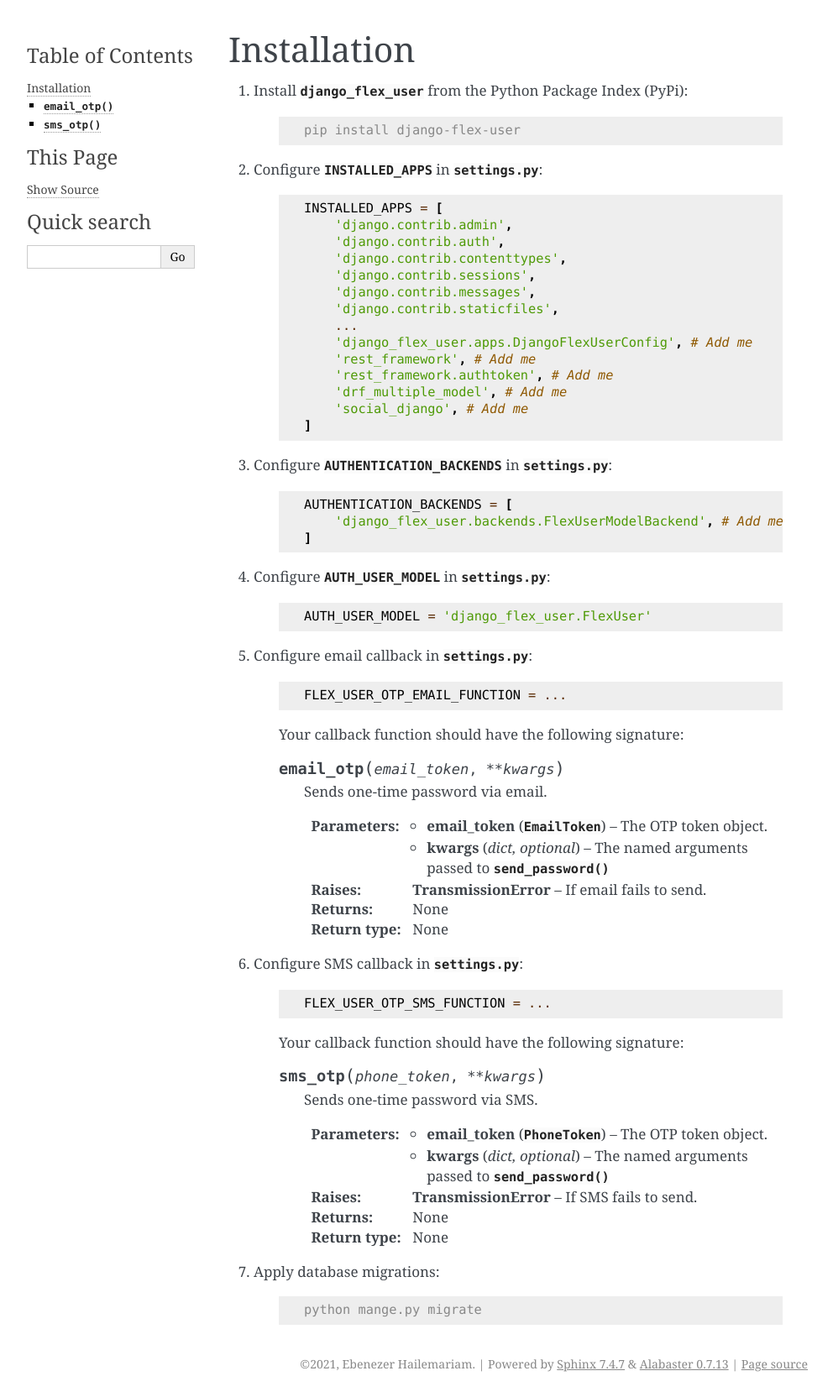
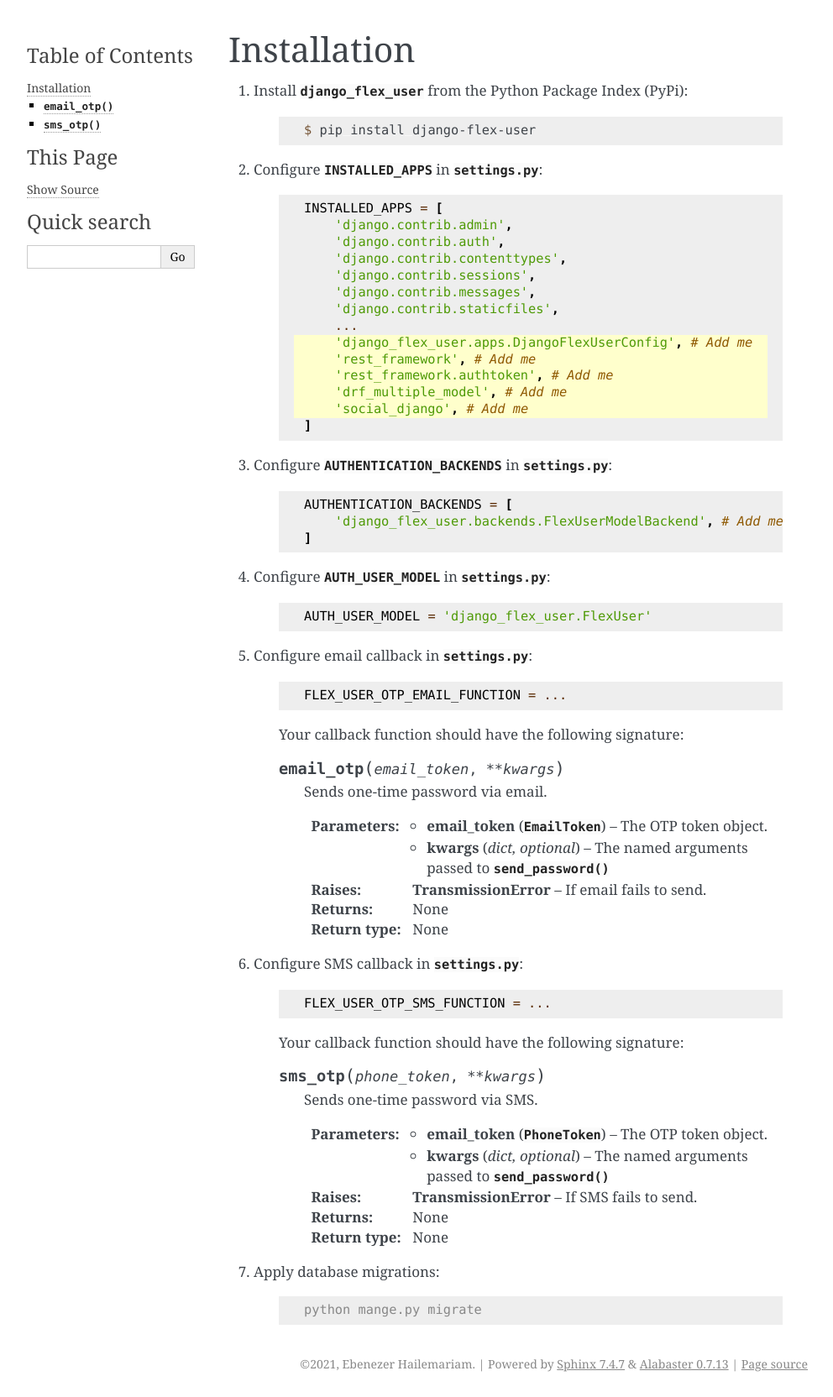
Before and after one commit to ebenh/django-flex-user, a Sphinx documentation site: the page built from docs/source/installation.rst, in a window 1280 px wide. Shown: the whole page at 84% size, without its empty margins (148-1140 px from the left). Built offline with Sphinx 7.4.7, drawn with Linux system fonts in a browser that asks for light colours; pages that are not in the unit, such as notebooks, are missing from menus; part of the change alters nothing that is shown.

Commit message:
Updating documentation

```diff
--- a/docs/source/installation.rst
+++ b/docs/source/installation.rst
@@ -5,11 +5,12 @@ Installation
 
     .. code-block:: console
 
-        pip install django-flex-user
+        $ pip install django-flex-user
 
 #. Configure :setting:`INSTALLED_APPS` in :mod:`settings.py`:
 
     .. code-block:: python
+        :emphasize-lines: 9-13
 
         INSTALLED_APPS = [
             'django.contrib.admin',
```
